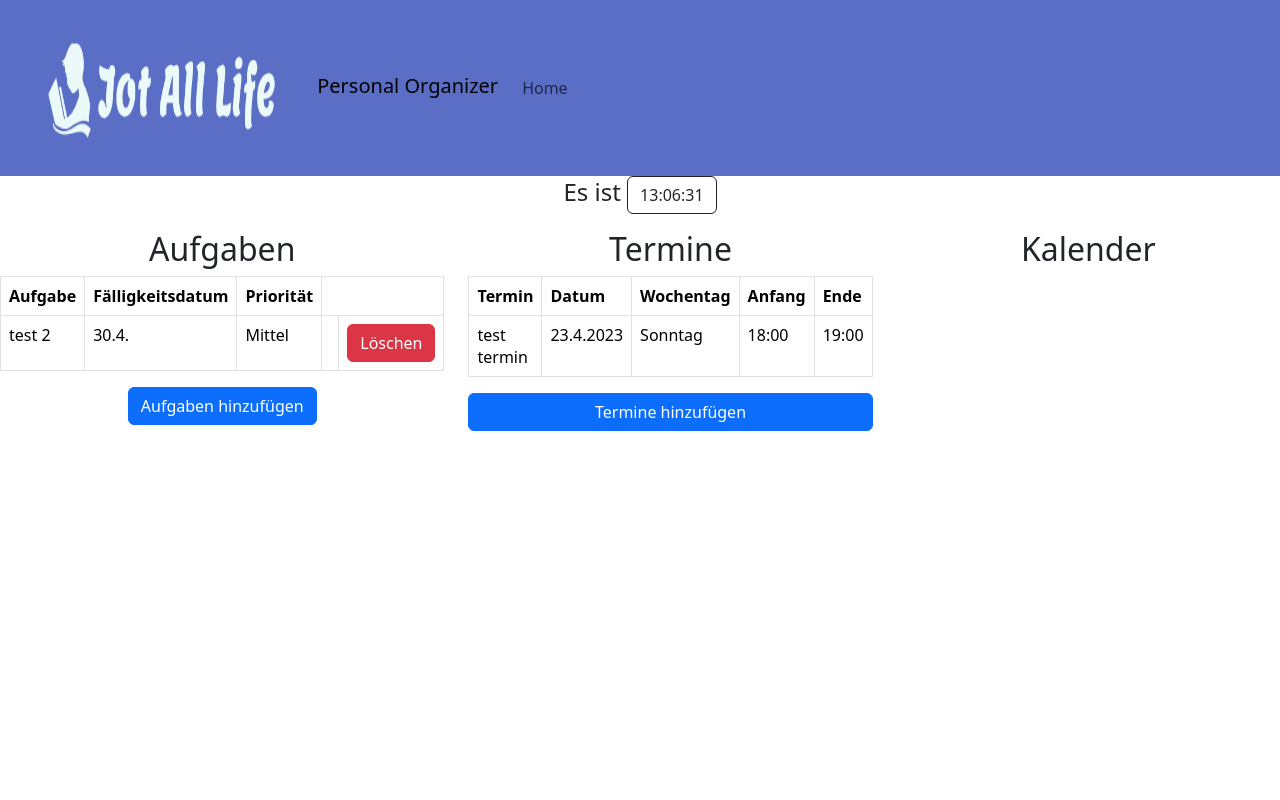
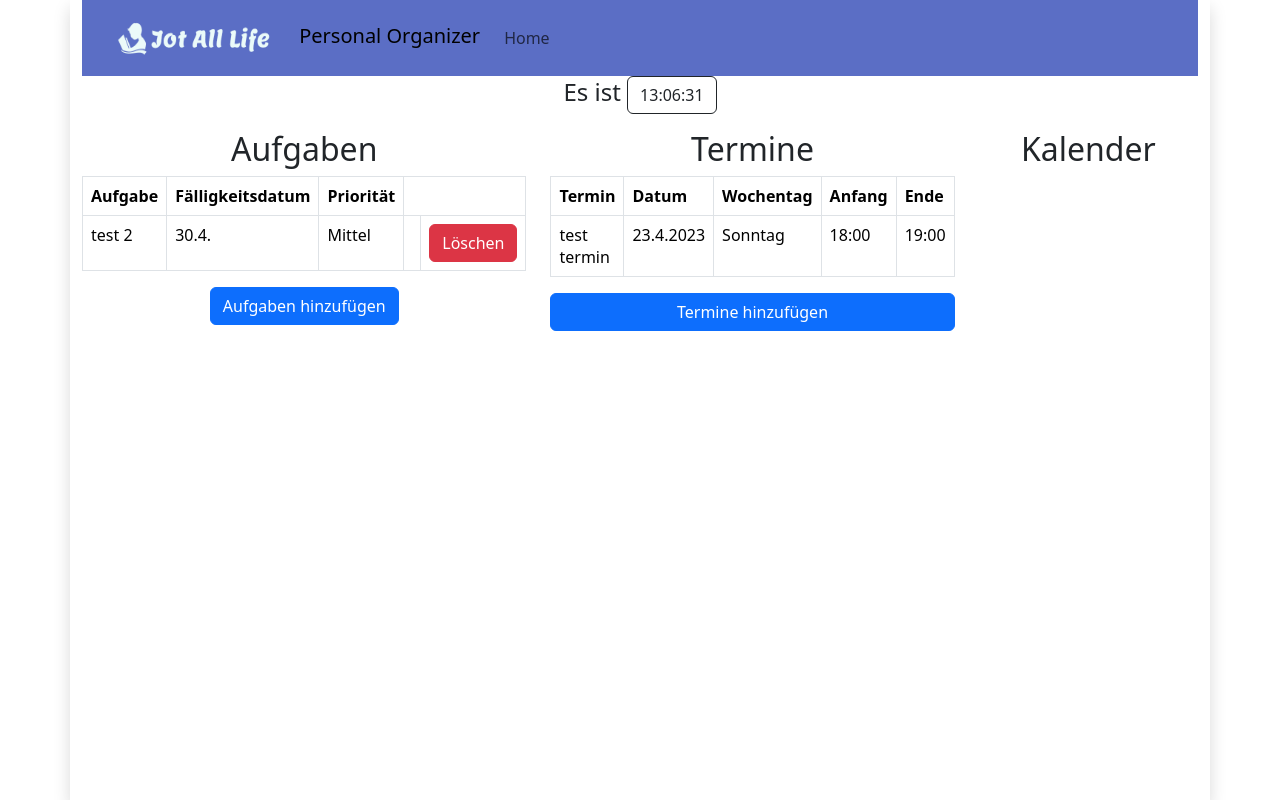
Before and after one commit to LeonardK2020/Klausurersatzleistung, a Flask app: page / in a window 1280 px wide. Run offline with Flask 3, Linux system fonts and the light colour scheme; data comes from the database, SQL or seed files in the repository; some libraries are stand-ins or nearby versions.

Commit message:
ganze seite container + shdow + Nav bar skaliert

```diff
--- a/templates/index.html
+++ b/templates/index.html
@@ -7,11 +7,11 @@
     </head>
 
 
-    <body onLoad="uhrzeit();">
+    <body class="container shadow" onLoad="uhrzeit();">
         <nav class="navbar sticky-top navbar-expand-lg" style="background-color: #5B6EC5;">
             <div class="container-fluid">
               <a class="navbar-brand">
-                <img src="{{ url_for('static', filename= 'files/logoq2.PNG') }}" alt="Bootstrap" width="300" height="150">
+                <img src="{{ url_for('static', filename= 'files/logoq2.PNG') }}" alt="Bootstrap" width="200" height="50">
                 Personal Organizer</a>
                 <ul class="navbar-nav me-auto mb-2 mb-lg-0">
                     <li class="nav-item">
```
